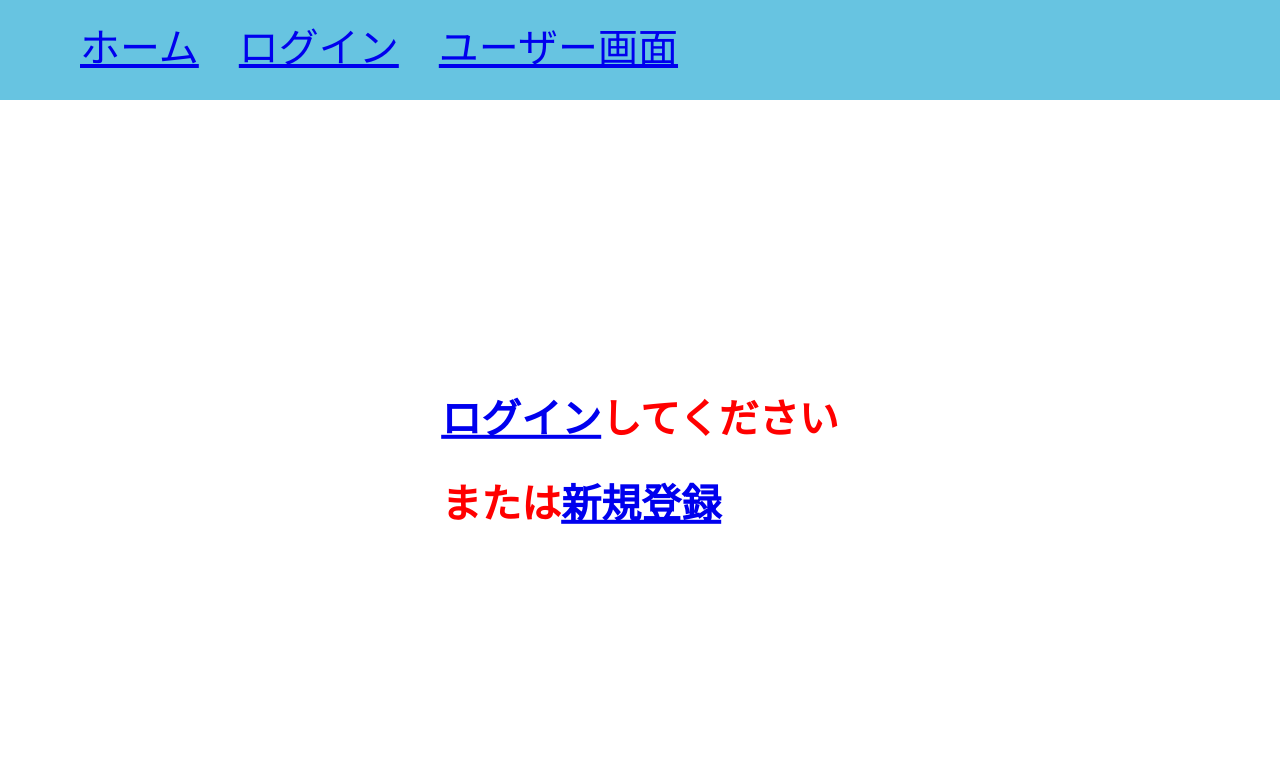
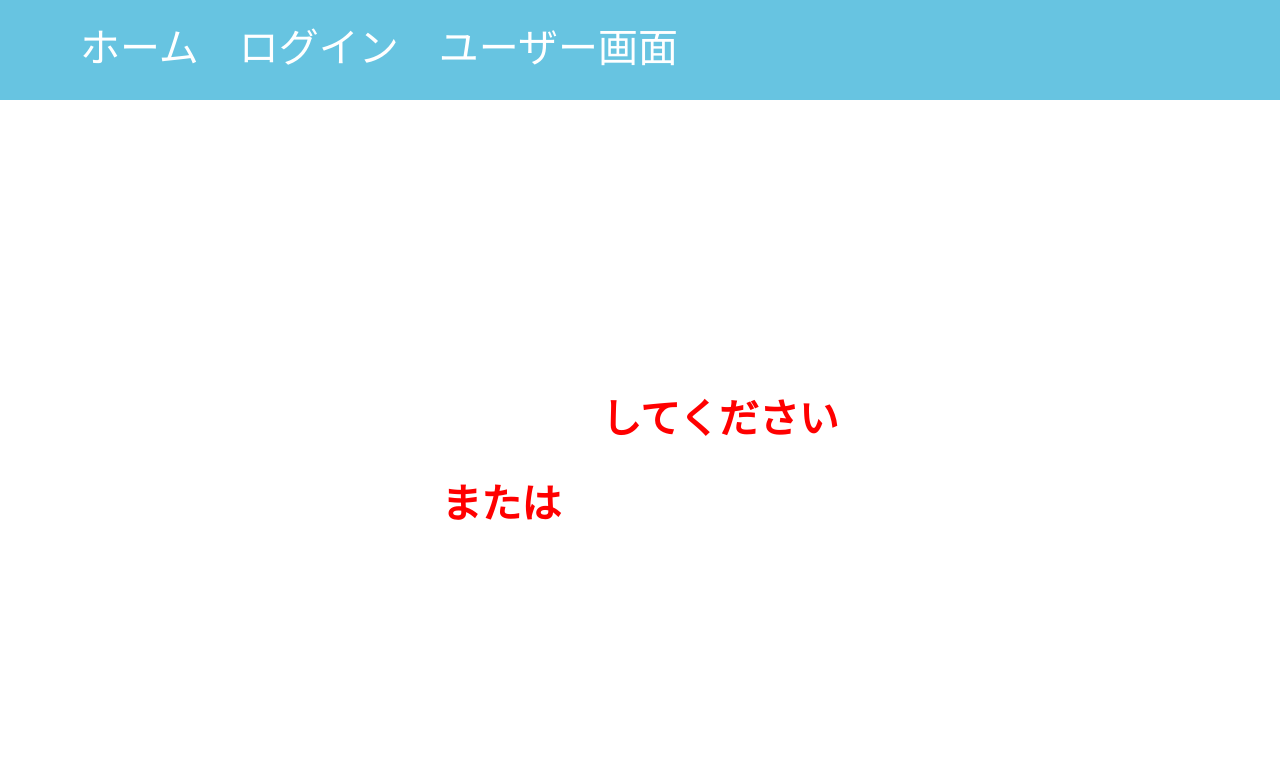
Before and after one commit to nto300002/todo-rareTech, a Flask app: page / in a window 1280 px wide. Shown: the top 766 px of the page. Run offline with Flask 2, Linux system fonts and the light colour scheme; parts of the project's set-up code (start-up, migrations or seed data) failed here and were passed over; some libraries are stand-ins or nearby versions.

Commit message:
add: 個別ページUI css

```diff
--- a/static/global.css
+++ b/static/global.css
@@ -7,6 +7,16 @@ form {
 
 h1 {
   color: rgb(77, 77, 77);
+}
+
+a {
+  text-decoration: none;
+  color: white;
+  cursor: pointer;
+}
+
+.pagelink {
+  color: brown;
 }
 
 .input {
--- a/static/user_todo.css
+++ b/static/user_todo.css
@@ -36,7 +36,6 @@ button a {
   padding: 2em 1em 2em 1em;
   border: 0.5px solid rgb(108, 108, 108);
   border-radius: 15px;
-  z-index: -50;
 }
 
 .ellipsis {
```
